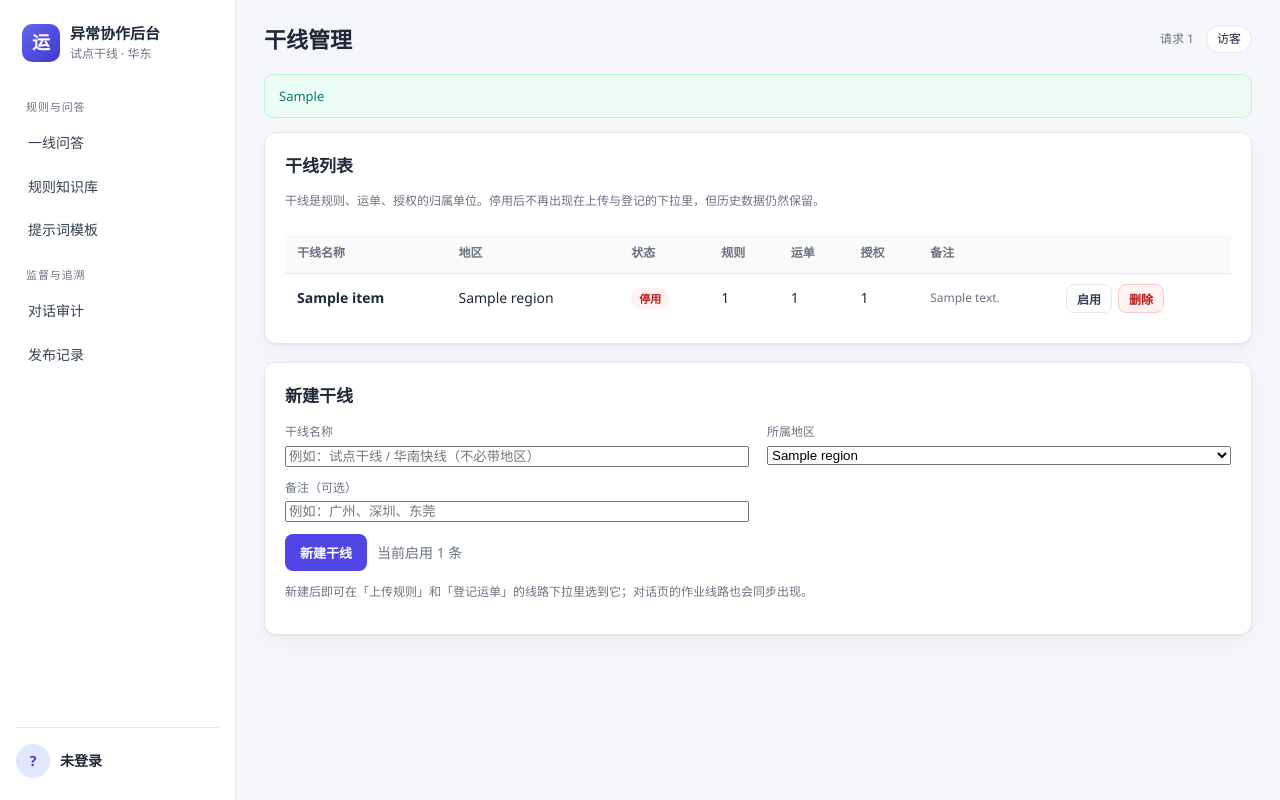
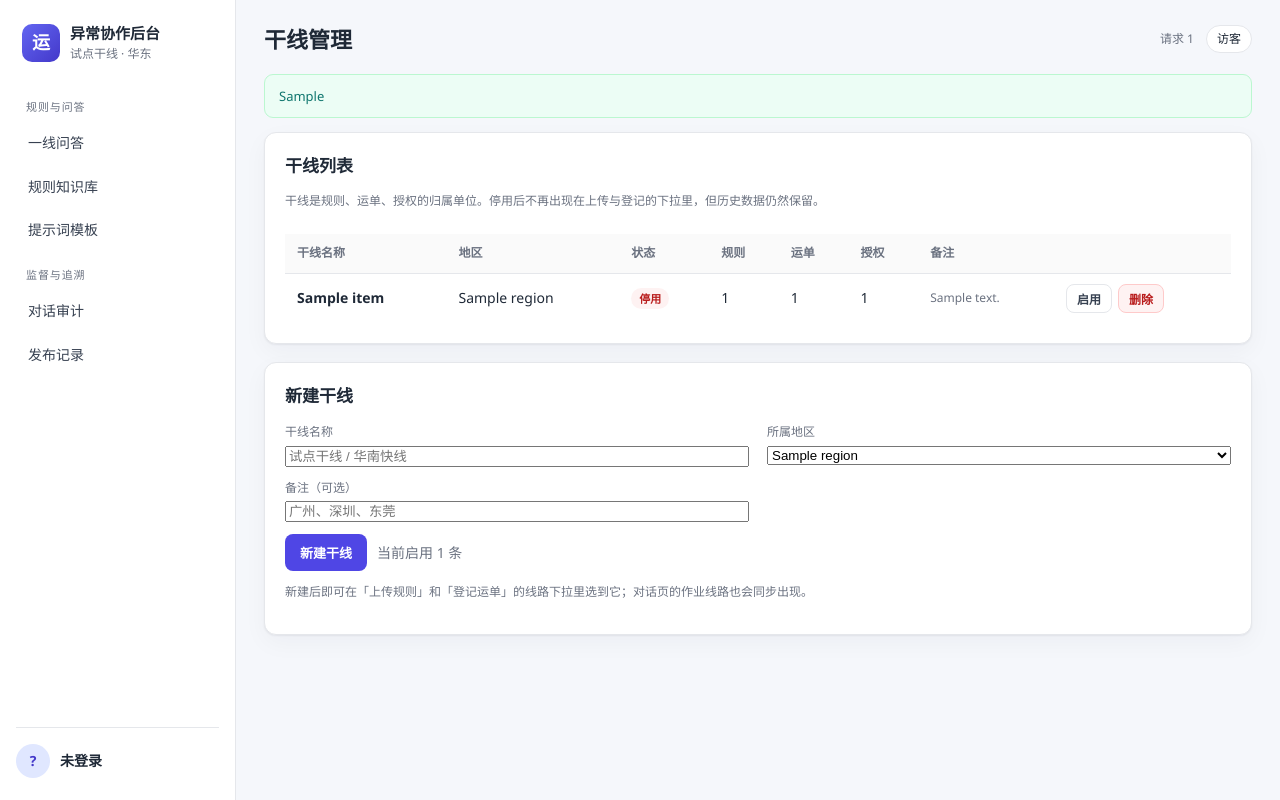
Before and after one commit to kuku-07/wuliu_yunshuyichang, a FastAPI app: template admin_app/templates/lanes.html in a window 1280 px wide. Run offline with FastAPI, Linux system fonts and the light colour scheme; the template is opened without the code that fills it: most values are stand-ins (such as "Sample title", 1, 10 or a date in 2020).

Commit message:
chore: 干线新建表单的占位提示去掉「例如」与括号说明

```diff
--- a/admin_app/templates/lanes.html
+++ b/admin_app/templates/lanes.html
@@ -68,7 +68,7 @@
     <input type="hidden" name="csrf_token" value="{{ csrf_token }}">
     <label>干线名称
       <input type="text" name="name" required maxlength="40"
-             placeholder="例如：试点干线 / 华南快线（不必带地区）">
+             placeholder="试点干线 / 华南快线">
     </label>
     <label>所属地区
       <select name="region" required>
@@ -78,7 +78,7 @@
       </select>
     </label>
     <label>备注（可选）
-      <input type="text" name="note" maxlength="100" placeholder="例如：广州、深圳、东莞">
+      <input type="text" name="note" maxlength="100" placeholder="广州、深圳、东莞">
     </label>
     <div class="form-actions">
       <button class="btn btn-primary" type="submit">新建干线</button>
```
